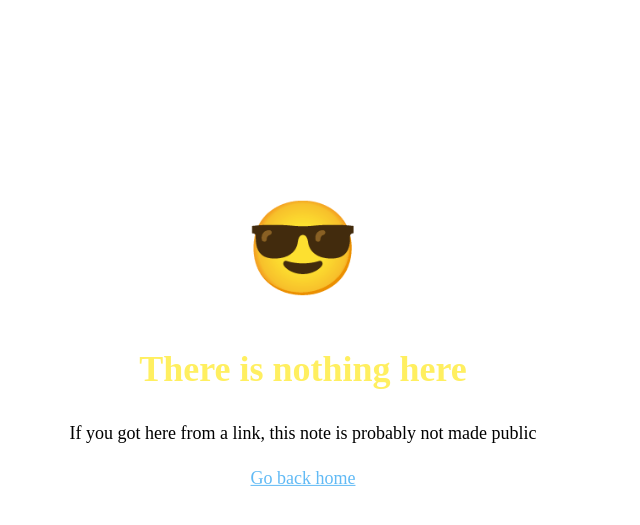
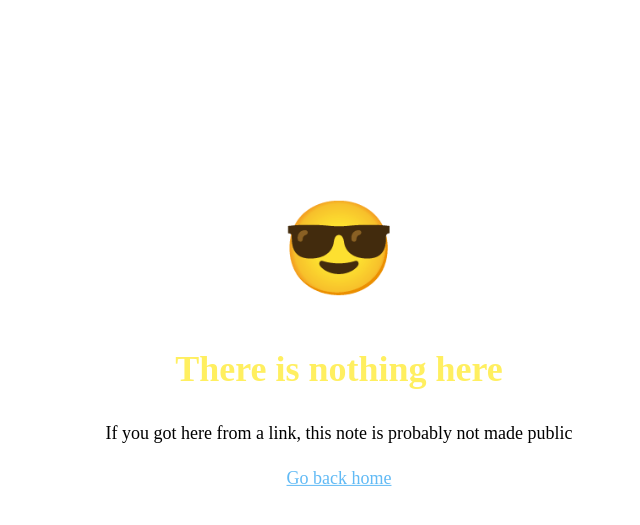
Before and after one commit to grg3wong/mathe, a Node project: template src/site/404.njk in a window 1280 px wide. Shown: the part 154-679 px from the top of the page, without its empty margins (337-977 px from the left). Run offline with Node 20 templates, Linux system fonts and the light colour scheme; the template is opened without the code that fills it, so the values that code supplies are empty; style sheets or scripts are compiled from the project's sources.

Commit message:
Update custom-style.scss
smaller margins around the central part

```diff
--- a/src/site/styles/custom-style.scss
+++ b/src/site/styles/custom-style.scss
@@ -13,3 +13,14 @@ body {
 }
 img { float: none !important; display: block; margin: 1rem 0; }
 img { float: none !important; display: block; width: auto !important; max-width: 100% !important; height: auto !important; margin: 1rem 0; }
+@media (min-width: 1000px) {
+  .content {
+    margin-left: 2em !important;
+    margin-right: 2em !important;
+    max-width: none !important;
+  }
+
+  .sidebar {
+    right: 2em !important;
+  }
+}
```
